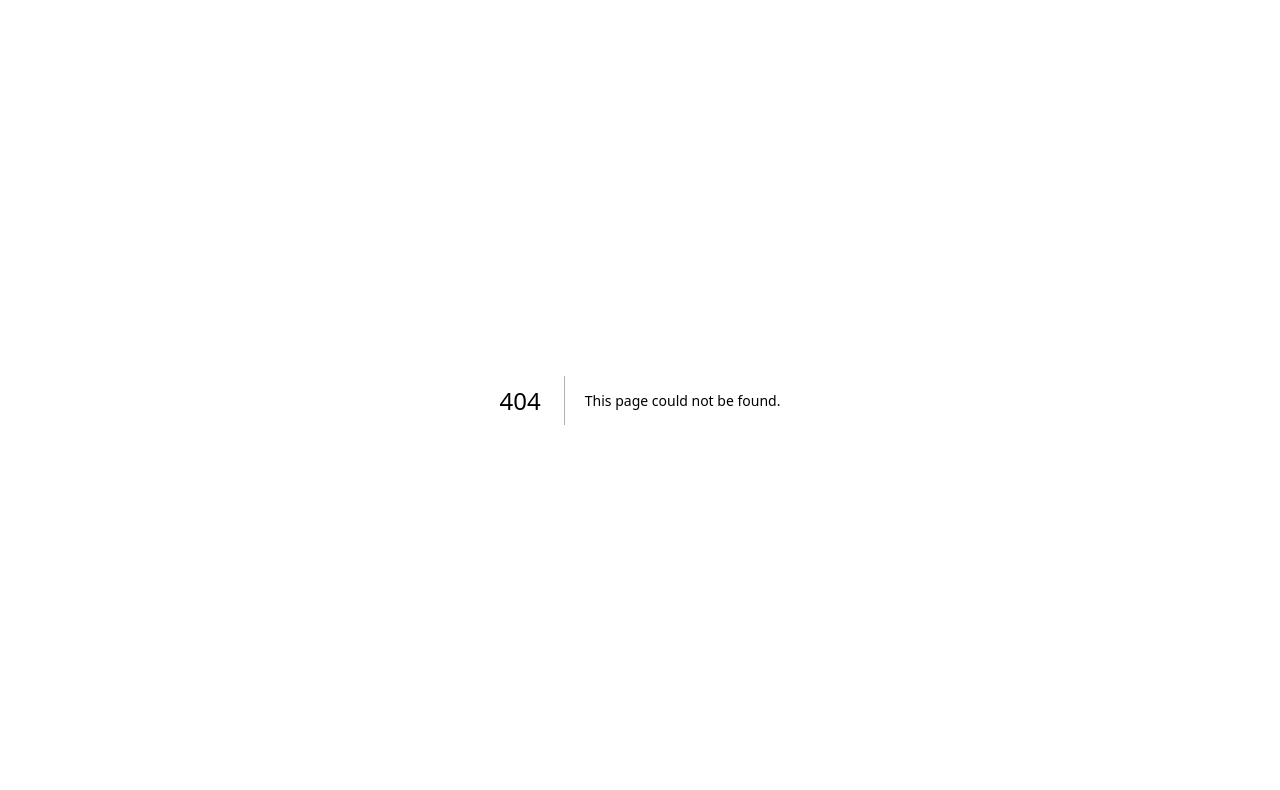
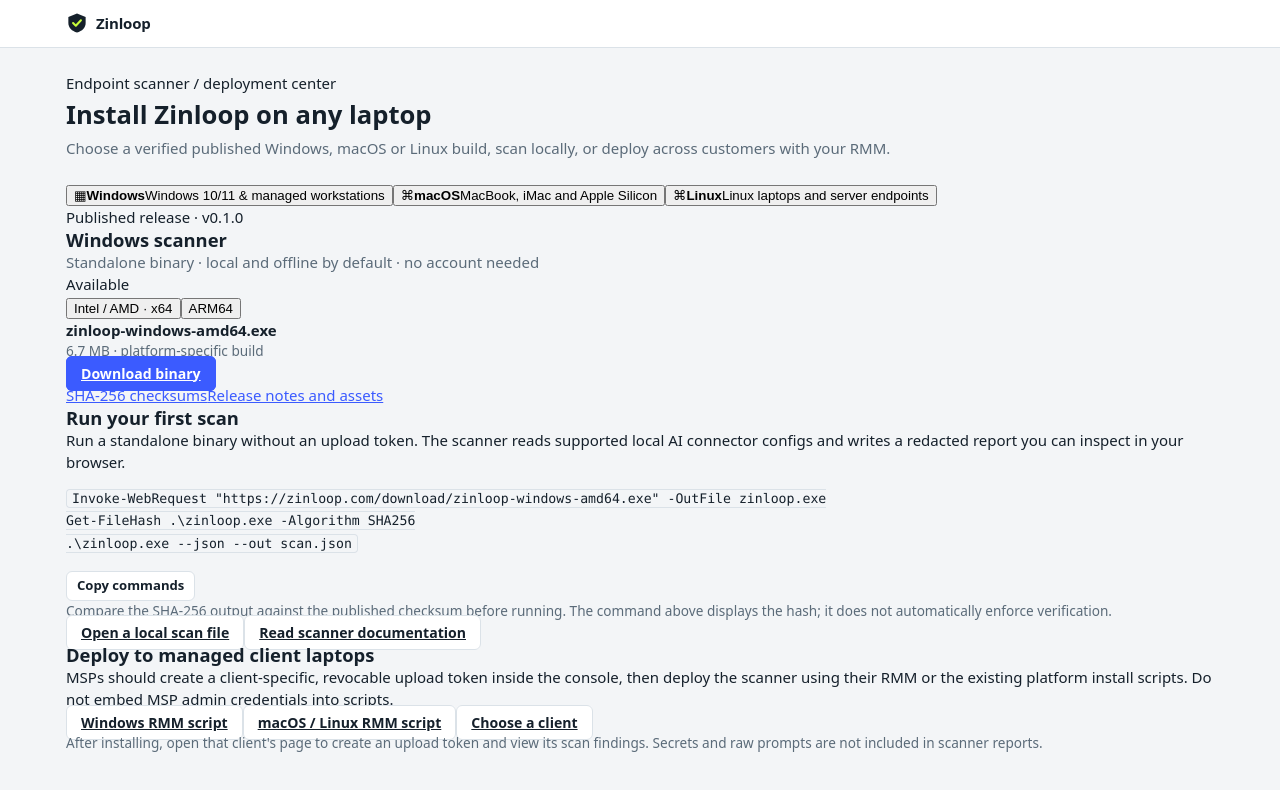
Before and after one commit to atulpokharel-gp/claude, a Next.js app in the folder console/: page /app/downloads in a window 1280 px wide. Before the commit this address had no page. Shown: the top 790 px of the page. Built offline with nearby package versions, Linux system fonts and the light colour scheme; no server answers.

Commit message:
feat(downloads): OS-specific binary download center with local scan and RMM guidance

```diff
--- /dev/null
+++ b/console/app/(console)/app/downloads/page.tsx
@@ -0,0 +1,8 @@
+import type { Metadata } from "next";
+import { DownloadCenter } from "@/components/DownloadCenter.tsx";
+export const metadata:Metadata={title:"Download scanner · Zinloop Security"};
+export default function DownloadsPage(){return <>
+  <div className="page-head"><p className="download-eyebrow">Endpoint scanner / deployment center</p><h1>Install Zinloop on any laptop</h1>
+  <p className="muted">Choose a verified published Windows, macOS or Linux build, scan locally, or deploy across customers with your RMM.</p></div>
+  <DownloadCenter/>
+</>;}
```
